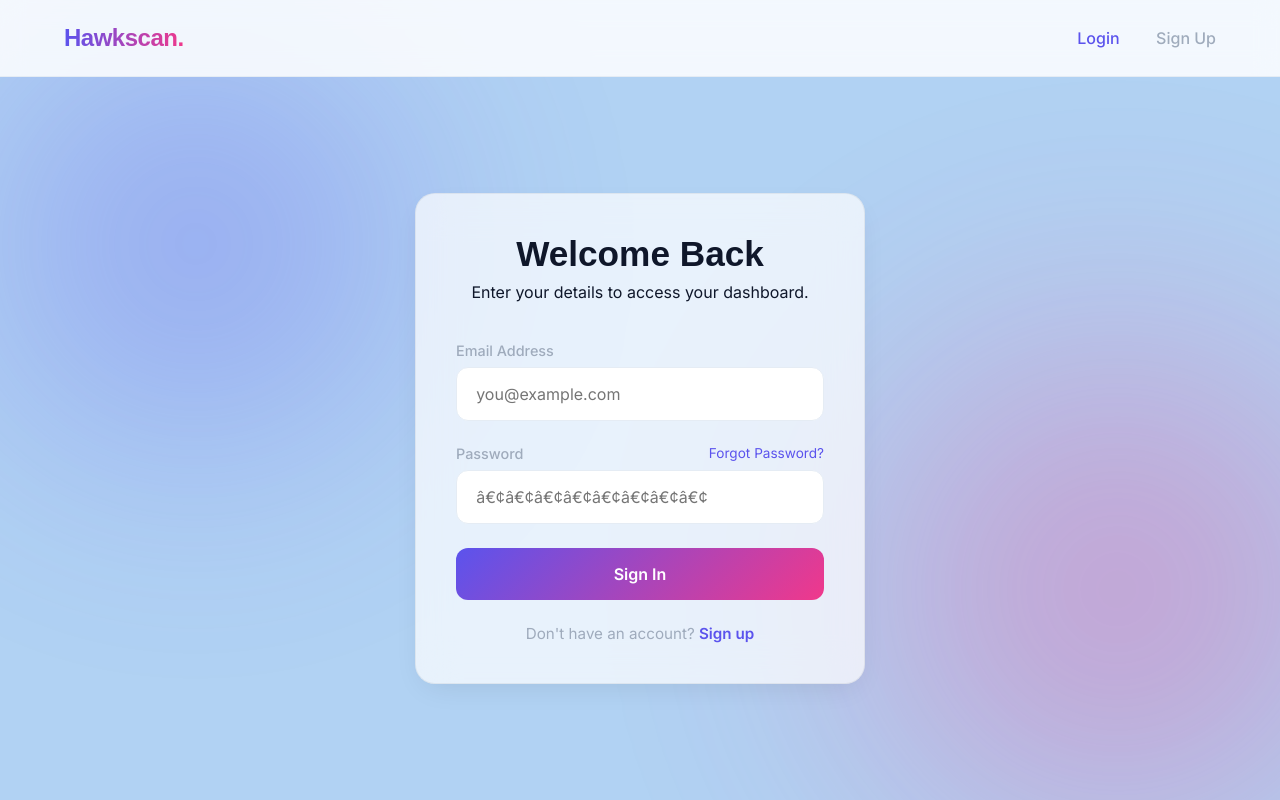
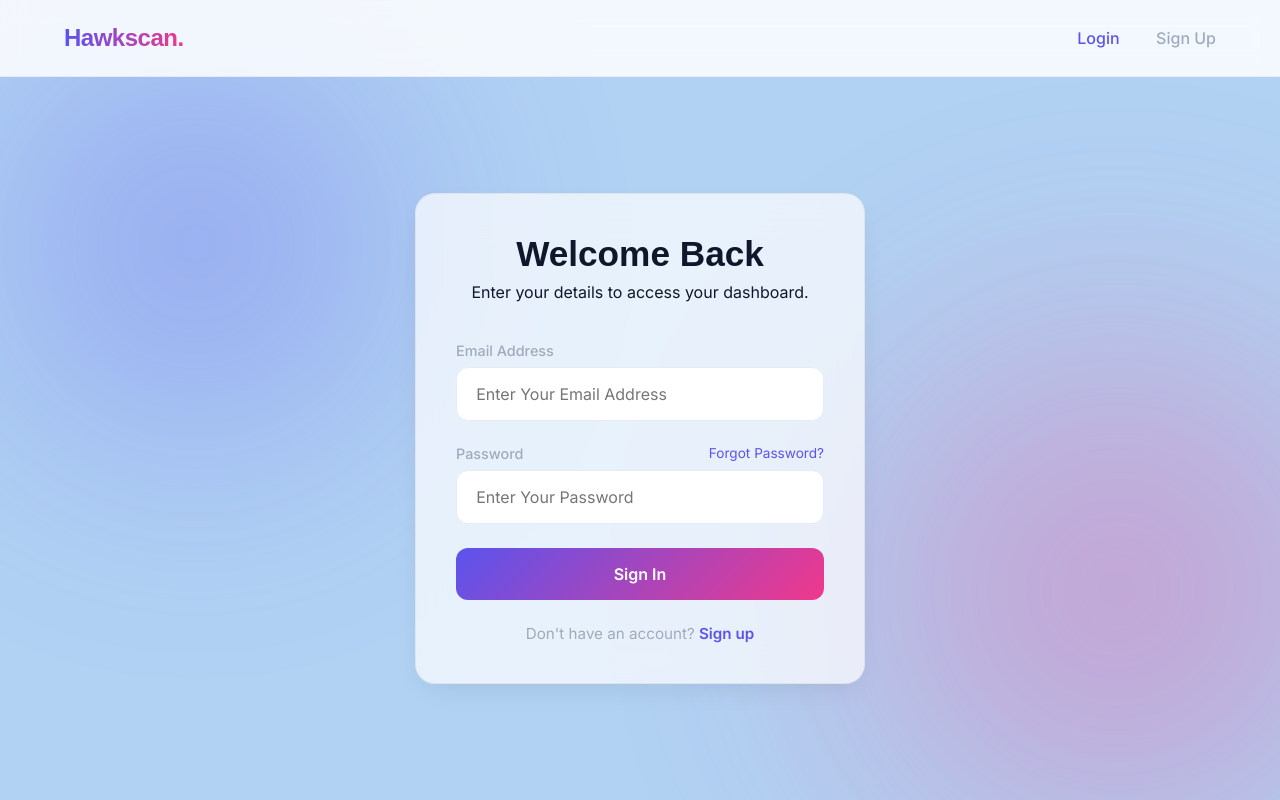
Before and after one commit to dagoat1234567890/hawkscan, a Flask app: page /login in a window 1280 px wide. Run offline with Flask 3, Linux system fonts and the light colour scheme; parts of the project's set-up code (start-up, migrations or seed data) failed here and were passed over.

Commit message:
Update login and signup placeholders

```diff
--- a/hermes-app/templates/login.html
+++ b/hermes-app/templates/login.html
@@ -40,14 +40,14 @@
             <form action="/login" method="POST">
                 <div class="input-group">
                     <label for="email">Email Address</label>
-                    <input type="email" id="email" name="email" placeholder="you@example.com" required>
+                    <input type="email" id="email" name="email" placeholder="Enter Your Email Address" required>
                 </div>
                 <div class="input-group">
                     <div style="display: flex; justify-content: space-between;">
                         <label for="password">Password</label>
                         <a href="{{ url_for('forgot_password') }}" style="font-size: 0.85rem; color: var(--accent-primary); text-decoration: none;">Forgot Password?</a>
                     </div>
-                    <input type="password" id="password" name="password" placeholder="â€¢â€¢â€¢â€¢â€¢â€¢â€¢â€¢" required>
+                    <input type="password" id="password" name="password" placeholder="Enter Your Password" required>
                 </div>
                 <button type="submit">Sign In</button>
             </form>
--- a/hermes-app/templates/sign-up.html
+++ b/hermes-app/templates/sign-up.html
@@ -40,11 +40,11 @@
             <form action="/sign-up" method="POST">
                 <div class="input-group">
                     <label for="email">Email Address</label>
-                    <input type="email" id="email" name="email" placeholder="you@example.com" required>
+                    <input type="email" id="email" name="email" placeholder="Enter your email address" required>
                 </div>
                 <div class="input-group">
                     <label for="password">Password</label>
-                    <input type="password" id="password" name="password" placeholder="â€¢â€¢â€¢â€¢â€¢â€¢â€¢â€¢" required>
+                    <input type="password" id="password" name="password" placeholder="Enter your password" required>
                 </div>
                 <button type="submit">Sign Up</button>
             </form>
```
